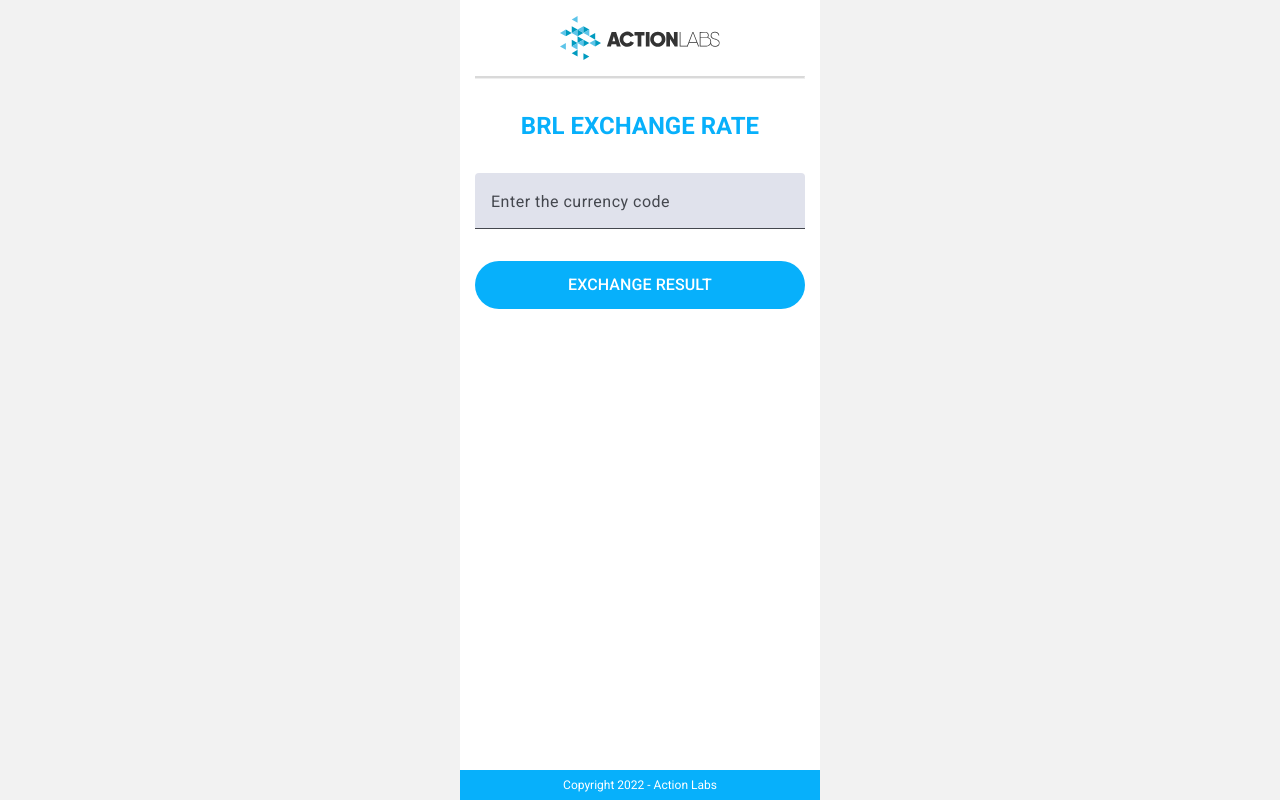
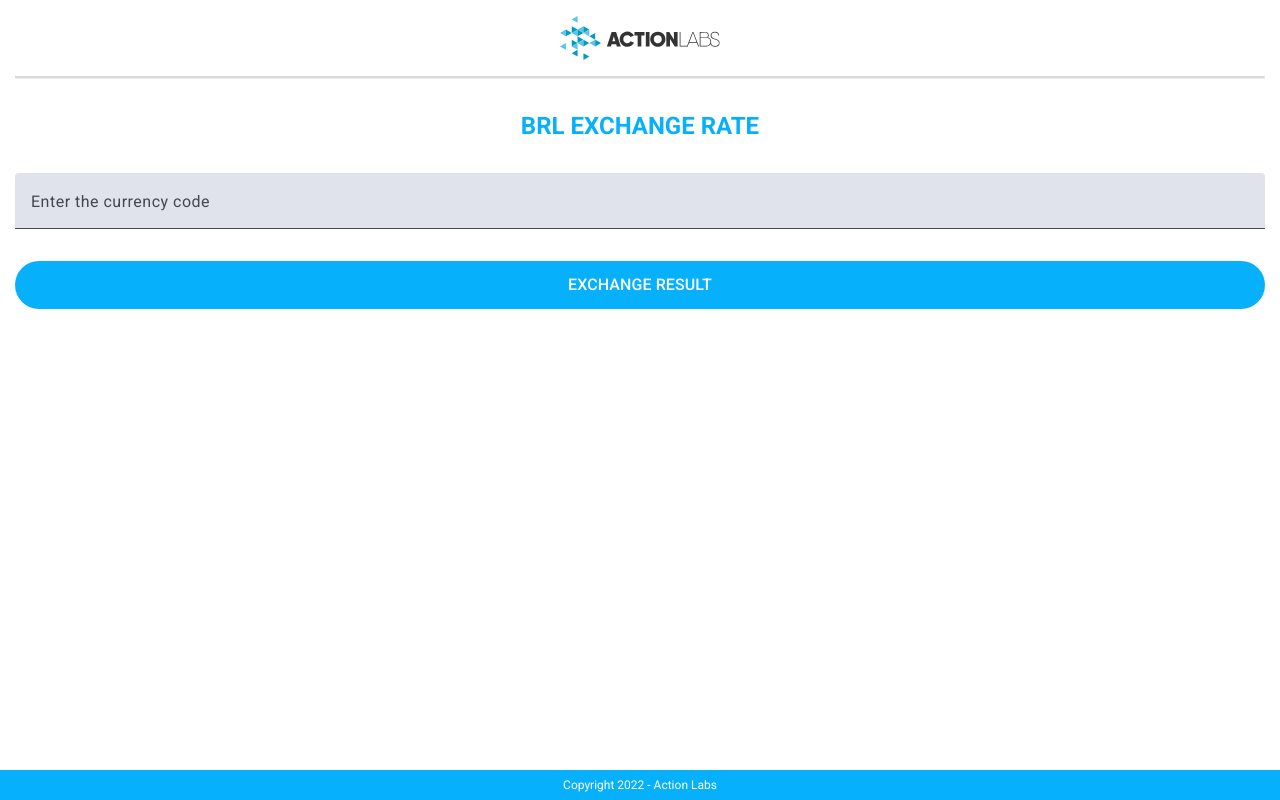
Before and after one commit to Bahiavs/brl-exchange-rate, an Angular app: page / in a window 1280 px wide. Built offline with nearby package versions, Linux system fonts and the light colour scheme.

Commit message:
feat: update styles and fix margin in app layout

```diff
--- a/src/app/app.css
+++ b/src/app/app.css
@@ -7,7 +7,7 @@
     gap: 0 30px;
     padding: 0 15px;
     box-sizing: border-box;
-    width: min(360px, 100%);
+    /* width: min(360px, 100%); */
     margin-inline: auto;
     white-space: nowrap;
     background-color: white;
@@ -141,7 +141,7 @@
     background: none;
     display: flex;
     padding: 16px;
-    margin: -16px;
+    margin: -15px;
     cursor: pointer;
 }
 
--- a/src/app/app.ts
+++ b/src/app/app.ts
@@ -49,6 +49,7 @@ export class App implements OnInit, OnDestroy {
 
   protected getCurrent() {
     if (this.currencyCtrl.value === null) return console.error('invalid currency code')
+    this.dailyExchangeRate.set(undefined)
     this.currentExchangeRate.set('loading')
     this.exchangeRateService.getCurrent(this.currencyCtrl.value).subscribe({
       next: res => {
--- a/src/styles.css
+++ b/src/styles.css
@@ -1,5 +1,5 @@
 body {
-    background-color: #f2f2f2;
+    background-color: #07B0FB;
 }
 
 hr {
```
